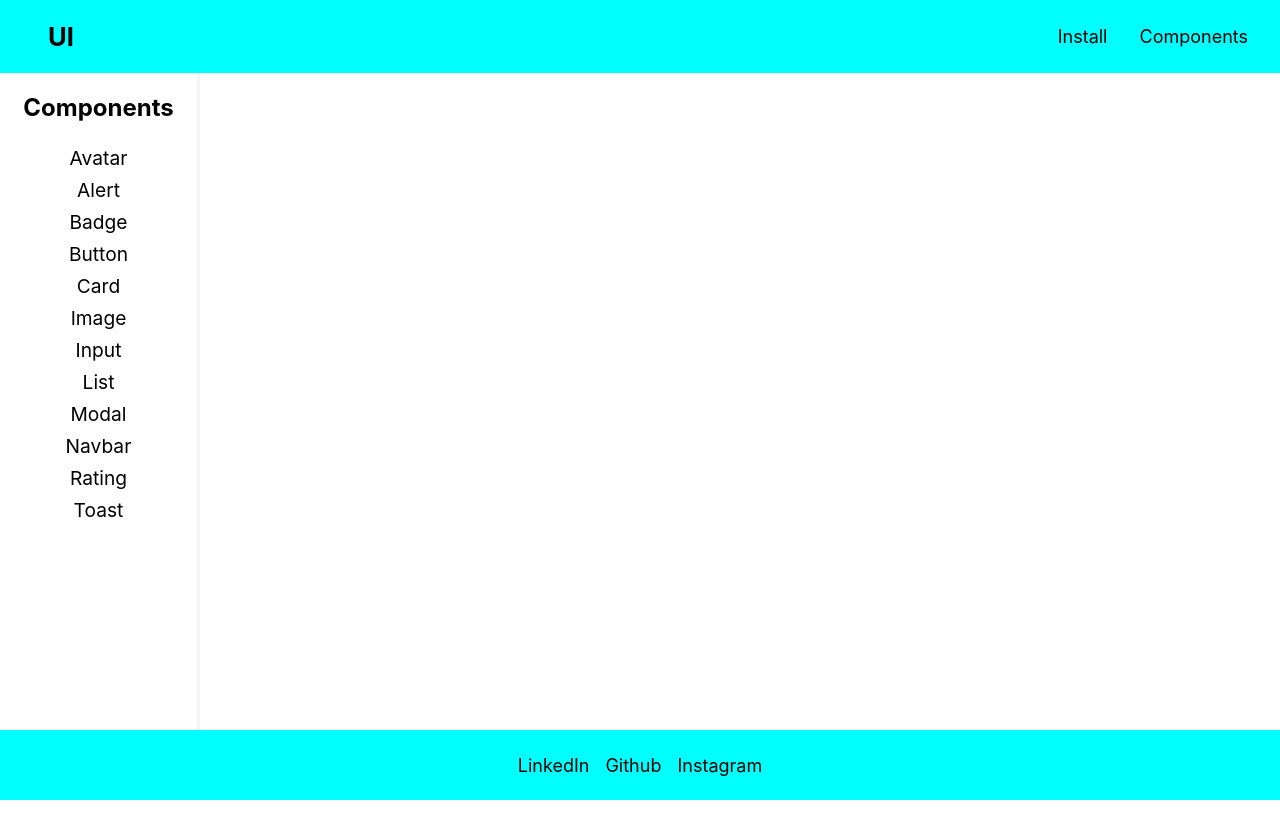
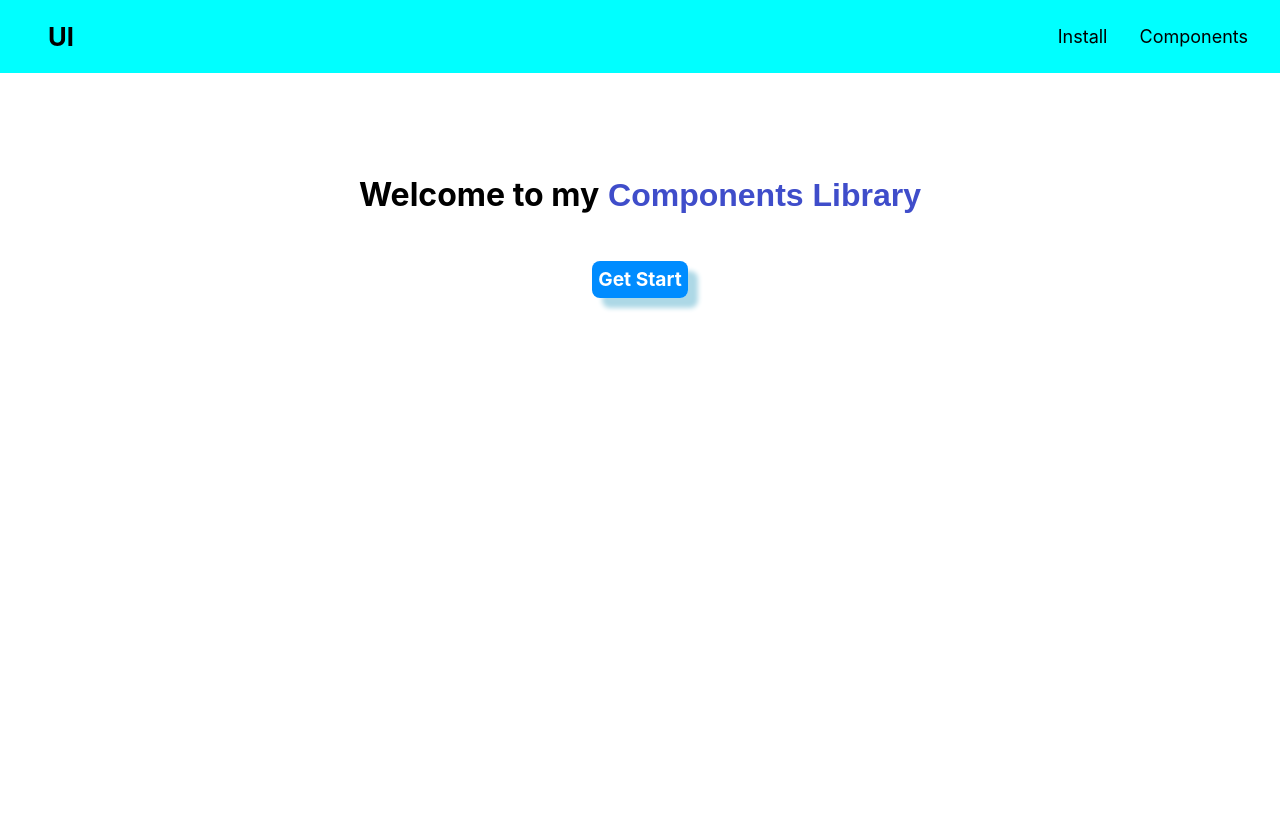
Before and after one commit to parvejg/component-library-321, a React (Create React App) app: page / in a window 1280 px wide. Shown: the top 838 px of the page. Before the commit the page ends 800 px from the top, so only its background shows below. Built offline with nearby package versions, Linux system fonts and the light colour scheme.

Commit message:
create home page of components library

```diff
--- a/src/App.css
+++ b/src/App.css
@@ -1,3 +1,11 @@
+@media (min-width: 1000px){
+  .navigation-icon{
+    display: none;
+  }
+  .navigation-previous-bottomBtn-container{
+    display: none;
+  }
+}
 @import url("./components/All.css");
 
 
@@ -7,14 +15,7 @@
   }
 
 }
-@media (min-width: 1000px){
-  .navigation-btn-container{
-    display: none;
-  }
-  .navigation-topBtn-container{
-    display: none;
-  }
-}
+
 
 
 .App {
--- a/src/App.js
+++ b/src/App.js
@@ -2,7 +2,6 @@ import "./App.css";
 import { BrowserRouter as Router, Route, Routes } from "react-router-dom";
 import { InputPage } from "./components/InputPage";
 import { ButtonPage } from "./components/ButtonPage";
-import { Layout } from "./components/Layout";
 import { NavbarPage } from "./components/NavbarPage";
 import { AvatarPage } from "./components/AvatarPage";
 import { ListPage } from "./components/ListPage";
@@ -13,11 +12,12 @@ import { ImagePage } from "./components/ImagePage";
 import { BadgePage } from "./components/BadgePage";
 import { ModalPage } from "./components/ModalPage";
 import { ToastPage } from "./components/ToastPage";
+import { Homepage } from "./components/Homepage";
 function App() {
   return (
     <Router>
       <Routes>
-        <Route path="/" Component={Layout} />
+        <Route path="/" Component={Homepage} />
         <Route path="/alert-page" Component={AlertPage} />
         <Route path="/avatar-page" Component={AvatarPage} />
         <Route path="/badge-page" Component={BadgePage} />
--- a/src/components/AvatarPage.js
+++ b/src/components/AvatarPage.js
@@ -75,7 +75,7 @@ export const AvatarPage = () => {
           ></iframe>
         </div>
         <div className="navigation-next-topBtn-container">
-          <Link to="/badge-page" className='navigation-next-btn-wrapper'>
+          <Link to="/alert-page" className='navigation-next-btn-wrapper'>
           <GrNext className="navigation-icon"/>
           </Link>
         </div>
--- /dev/null
+++ b/src/components/HomePage.css
@@ -0,0 +1,26 @@
+.home-page-content-wrapper{
+    position: absolute;
+    width: 100%;
+    height: 100%;
+    text-align: center;
+    padding-top: 5rem;
+}
+.components-txt{
+    color: hsl(234, 57%, 52%);
+    font-family:sans-serif;
+    position: relative;
+    z-index: 1;
+    overflow: hidden;
+}
+.home-page-links{
+    position: relative;
+    top: 2rem;
+    font-size: larger;
+    font-weight: bold;
+    text-decoration: none;
+    background-color: #008cff;
+    color: white;
+    padding: .4rem;
+    border-radius: 8px;
+    box-shadow: 10px 10px 5px lightblue;
+}
--- /dev/null
+++ b/src/components/Homepage.js
@@ -0,0 +1,13 @@
+import "./HomePage.css"
+import { LayoutNavbar } from "./Navbar"
+export const Homepage=()=>{
+    return <div>
+        <LayoutNavbar />
+
+        <div className="home-page-content-wrapper">
+            <h1>Welcome to my<span className="components-txt"> Components Library</span></h1>
+            <a href="avatar-page" className="home-page-links">Get Start</a>
+
+        </div>
+    </div>
+}
```
